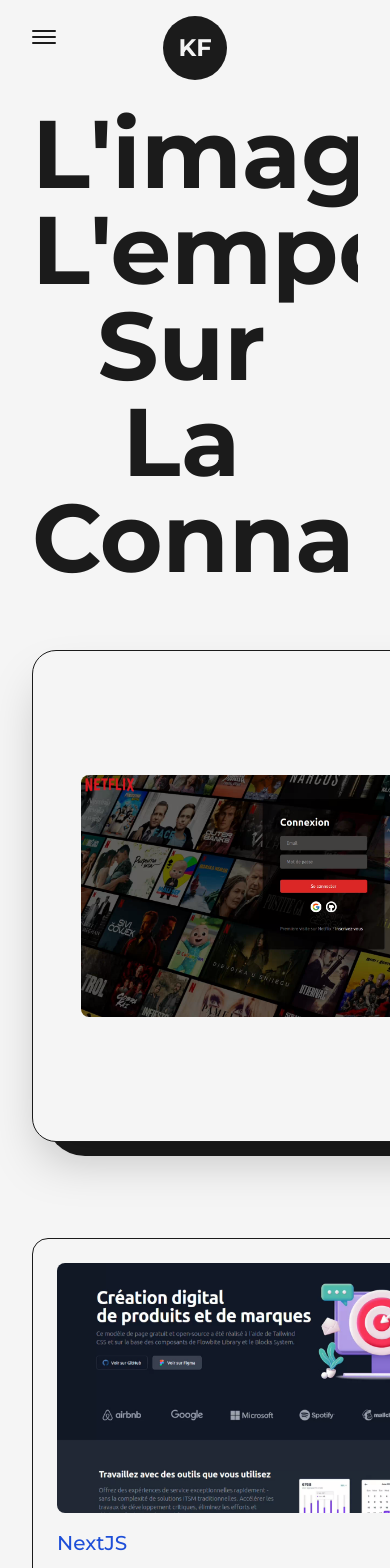
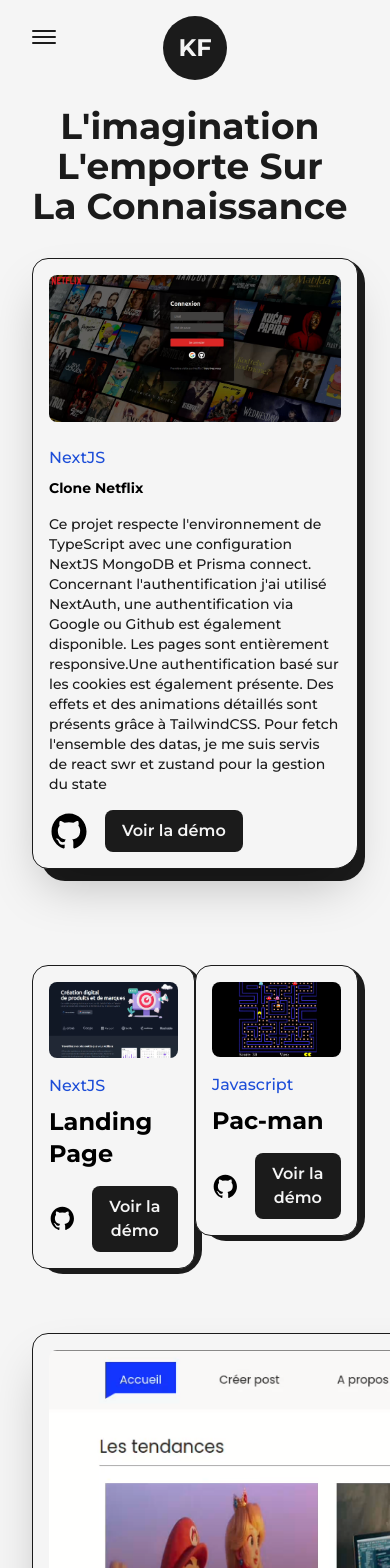
Before and after one commit to Sladriix-dev/portfolio_v2, a Next.js app: page /projects in a window 390 px wide. Shown: the top 1568 px of the page. Built offline with nearby package versions, Linux system fonts and the light colour scheme.

Commit message:
Popup video are fully responsive

```diff
--- a/components/DemoPopup.jsx
+++ b/components/DemoPopup.jsx
@@ -1,22 +1,51 @@
-import { useState } from "react";
-import YouTube from "react-youtube";
+import { useCallback, useEffect, useRef, useState } from "react";
 import { CrossIcon } from "./Icons";
 import { motion } from "framer-motion";
 
-const Popup = {
-  initial: {
-    opacity: 0,
-  },
-  animate: {
-    opacity: 100,
-    transition: {
-      duration: 1,
-    },
-  },
-};
+const DemoPopup = ({ videoId, autoPlay }) => {
+  const [showPopup, setShowPopup] = useState(false);
+  const videoURL = `https://www.youtube.com/embed/${videoId}${
+    autoPlay ? "?autoplay=0" : ""
+  }`;
+  const iframeRef = useRef(null);
+  const defaultHeight = 495;
+  const [videoHeight, setVideoHeight] = useState(
+    iframeRef.current ? iframeRef.current.offsetWidth * 0.5625 : defaultHeight
+  );
+  const handleChangeVideoWidth = useCallback(() => {
+    const ratio =
+      window.innerWidth > 990
+        ? 1.0
+        : window.innerWidth > 522
+        ? 1.2
+        : window.innerWidth > 400
+        ? 1.45
+        : 1.85;
+    const height = iframeRef.current
+      ? iframeRef.current.offsetWidth * 0.5625
+      : defaultHeight;
+    return setVideoHeight(Math.floor(height * ratio));
+  }, []);
 
-const DemoPopup = ({ videoId }) => {
-  const [showPopup, setShowPopup] = useState(false);
+  useEffect(() => {
+    window.addEventListener("resize", handleChangeVideoWidth);
+    const ratio =
+      window.innerWidth > 990
+        ? 1.0
+        : window.innerWidth > 522
+        ? 1.2
+        : window.innerWidth > 400
+        ? 1.45
+        : 1.85;
+    const height = iframeRef.current
+      ? iframeRef.current.offsetWidth * 0.5625
+      : defaultHeight;
+    setVideoHeight(Math.floor(height * ratio));
+    return function cleanup() {
+      window.removeEventListener("resize", handleChangeVideoWidth);
+    };
+  }, [videoHeight, handleChangeVideoWidth]);
+
   const handleOpenPopup = () => {
     setShowPopup(true);
   };
@@ -25,19 +54,11 @@
     setShowPopup(false);
   };
 
-  const opts = {
-    height: "720",
-    width: "1280",
-    playerVars: {
-      autoplay: 1,
-    },
-  };
-
   if (showPopup === false) {
     return (
       <div>
         <button
-          className="ml-4 rounded-lg bg-dark dark:bg-light text-light dark:text-dark p-2 px-6 text-lg font-semibold border border-solid border-transparent hover:dark:border-light hover:dark:text-light hover:dark:bg-dark hover:border-dark hover:bg-light hover:text-dark"
+          className="ml-4 rounded-lg bg-dark dark:bg-light text-light dark:text-dark p-2 px-6 text-lg font-semibold border border-solid border-transparent hover:dark:border-light hover:dark:text-light hover:dark:bg-dark hover:border-dark hover:bg-light hover:text-dark smpopup:px-4 smpopup:text-base"
           onClick={() => handleOpenPopup()}
         >
           Voir la démo
@@ -48,10 +69,9 @@
     return (
       <>
         <motion.div
-          className="fixed top-0 left-0 w-full h-full bg-zinc-700 flex justify-center items-center bg-opacity-80 backdrop-blur-sm z-50"
-          variants={Popup}
-          initial="initial"
-          animate="animate"
+          initial={{ scale: 0, opacity: 0, x: "-50%", y: "-50%" }}
+          animate={{ scale: 1, opacity: 1 }}
+          className="w-[102%] h-full flex flex-col z-30 items-center justify-center fixed top-1/2 left-1/2 -translate-x-1/2 -translate-y-1/2 bg-dark/90 dark:bg-light/75 rounded-lg backdrop-blur-md py-32"
         >
           <button
             className="fixed top-8 left-8 font-bold bg-transparent border-none text-base cursor-pointer"
@@ -59,7 +79,14 @@
           >
             <CrossIcon />
           </button>
-          <YouTube opts={opts} videoId={videoId} />
+          <iframe
+            ref={iframeRef}
+            width="80%"
+            height={`${videoHeight}px`}
+            src={videoURL}
+            allow="accelerometer; autoplay; clipboard-write; encrypted-media; gyroscope; picture-in-picture"
+            allowFullScreen
+          />
         </motion.div>
       </>
     );
--- a/package.json
+++ b/package.json
@@ -18,7 +18,6 @@
     "react": "18.2.0",
     "react-dom": "18.2.0",
     "react-icons": "^4.8.0",
-    "react-youtube": "^10.1.0",
     "tailwindcss": "3.3.2"
   }
 }
--- a/pages/projects.js
+++ b/pages/projects.js
@@ -18,9 +18,9 @@
 
 const FeaturedProject = ({ type, title, summary, videoId, img, github }) => {
   return (
-    <article className="w-full flex items-center justify-between rounded-3xl border border-solid border-dark dark:border-light bg-light dark:bg-dark shadow-2xl p-12 relative rounded-br-2xl">
-      <div className="absolute top-0 -right-3 -z-10 w-[100%] h-[103%] rounded-[2.5rem] bg-dark rounded-br-3xl dark:bg-light" />
-      <div className="w-1/2 overflow-hidden rounded-lg">
+    <article className="w-full flex items-center justify-between rounded-3xl border border-solid border-dark dark:border-light bg-light dark:bg-dark shadow-2xl p-12 relative rounded-br-2xl lgproject:flex-col lgproject:p-8 xs:rounded-2xl xs:rounded-br-3xl xs:p-4">
+      <div className="absolute top-0 -right-3 -z-10 w-[100%] h-[103%] rounded-[2.5rem] bg-dark rounded-br-3xl dark:bg-light xs:-right-2 sm:h-[102%] xs:w-full xs:rounded-[1.5rem]" />
+      <div className="w-1/2 overflow-hidden rounded-lg lgproject:w-full">
         <FramerImage
           src={img}
           alt={title}
@@ -31,14 +31,14 @@
           sizes="(max-width: 768px) 100vw, (max-width: 1200px) 50vw, 50vw"
         />
       </div>
-      <div className="w-1/2 h-full flex flex-col items-start justify-between pl-6">
-        <span className="text-blue-700 dark:text-primaryDark font-medium text-xl">
+      <div className="w-1/2 h-full flex flex-col items-start justify-between pl-6 lgproject:w-full lgproject:pl-0 lgproject:pt-6">
+        <span className="text-blue-700 dark:text-primaryDark font-medium text-xl xs:text-base">
           {type}
         </span>
-        <h2 className="my-2 w-full text-left text-4xl font-bold hover:underline underline-offset-2 dark:text-light">
+        <h2 className="my-2 w-full text-left text-4xl font-bold hover:underline underline-offset-2 dark:text-light sm:text-sm">
           {title}
         </h2>
-        <p className="my-2 font-medium text-dark dark:text-light">{summary}</p>
+        <p className="my-2 font-medium text-dark dark:text-light sm:text-sm">{summary}</p>
         <div className="mt-2 flex items-center">
           <Link href={github} target="_blank" className="w-10">
             <GithubIcon />
@@ -52,8 +52,8 @@
 
 const Project = ({ title, type, img, videoId, github }) => {
   return (
-    <article className="w-full flex flex-col items-center justify-center rounded-2xl border border-solid border-dark bg-light p-6 relative dark:bg-dark dark:border-light">
-      <div className="absolute top-0 -right-3 -z-10 w-[100%] h-[103%] rounded-[2rem] bg-dark rounded-br-3xl dark:bg-light" />
+    <article className="w-full flex flex-col items-center justify-center rounded-2xl border border-solid border-dark bg-light p-6 relative dark:bg-dark dark:border-light xs:p-4">
+      <div className="absolute top-0 -right-3 -z-10 w-[100%] h-[103%] rounded-[2rem] bg-dark rounded-br-3xl dark:bg-light md:-right-2 md:w-[101%] xs:h-[102%] xs:rounded-[1.5rem]" />
       <div className="w-full overflow-hidden rounded-lg">
         <FramerImage
           src={img}
@@ -64,12 +64,14 @@
         />
       </div>
       <div className="w-full h-full flex flex-col items-start justify-between mt-4">
-        <span className="text-blue-700 dark:text-primaryDark font-medium text-xl">{type}</span>
-        <h2 className="my-2 w-full text-left text-3xl font-bold hover:underline underline-offset-2">
+        <span className="text-blue-700 dark:text-primaryDark font-medium text-xl lg:text-lg md:text-base">
+          {type}
+        </span>
+        <h2 className="my-2 w-full text-left text-3xl font-bold hover:underline underline-offset-2 lg:text-2xl">
           {title}
         </h2>
         <div className="w-full mt-2 flex items-center justify-between">
-          <Link href={github} target="_blank" className="w-12">
+          <Link href={github} target="_blank" className="w-12 md:w-10">
             <GithubIcon />
           </Link>
           <DemoPopup videoId={videoId} />
@@ -93,9 +95,9 @@
         <Layout className="pt-16">
           <AnimatedText
             text="L'imagination l'emporte sur la connaissance"
-            className="mb-16"
+            className="mb-16 lg:!text-7xl sm:mb-8 sm:!text-6xl xs:!text-4xl"
           />
-          <div className="grid grid-cols-12 gap-24 mb-16">
+          <div className="grid grid-cols-12 gap-24 mb-16 xl:gap-x-16 lg:gap-x-8 md:gap-y-24 sm:gap-x-0">
             <div className="col-span-12">
               <FeaturedProject
                 title="Clone Netflix"
--- a/tailwind.config.js
+++ b/tailwind.config.js
@@ -50,6 +50,8 @@
       xl: { max: "1279px" },
       // => @media (max-width: 1279px) { ... }
 
+      lgproject: {max: "1100px"},
+
       lg: { max: "1023px" },
       // => @media (max-width: 1023px) { ... }
 
@@ -57,6 +59,8 @@
       // => @media (max-width: 767px) { ... }
 
       mdabout: { max: "950px" },
+
+      smpopup: {max: "675px"},
 
       sm: { max: "639px" },
       // => @media (max-width: 639px) { ... }
```
